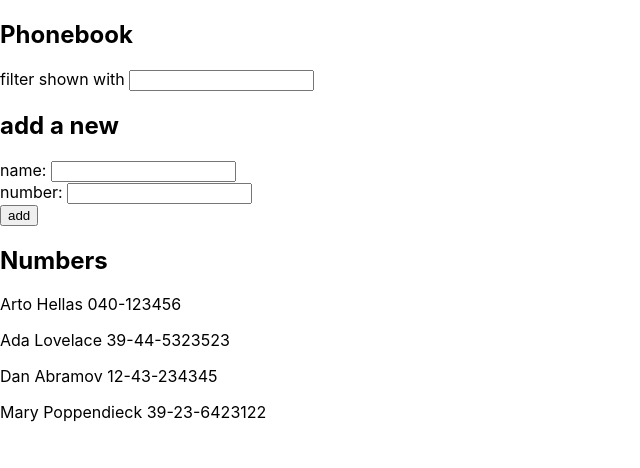
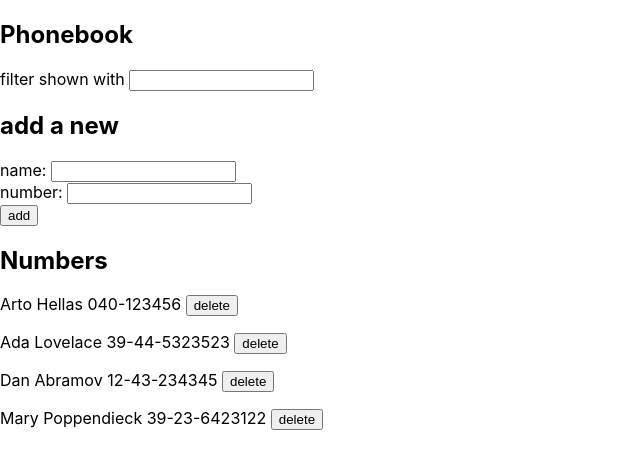
Before and after one commit to r-ilagan/fs-exercises-2020, a React (Create React App) app in the folder part2/phonebook/: page / in a window 1280 px wide. Shown: the top 468 px of the page, without its empty margins (0-640 px from the left). Built offline with nearby package versions, Linux system fonts and the light colour scheme; data requests are answered from the project's data file.

Commit message:
Finish 2.17-18

```diff
--- a/part2/phonebook/src/App.js
+++ b/part2/phonebook/src/App.js
@@ -1,5 +1,5 @@
 import React, { useState, useEffect } from 'react';
-import personServices from './services/personServices';
+import personService from './services/person';
 import Filter from './components/Filter';
 import PersonForm from './components/PersonForm';
 import Persons from './components/Persons';
@@ -11,7 +11,7 @@ const App = () => {
   const [filter, setFilter] = useState('');
 
   const hook = () => {
-    personServices.getAllPersons().then((people) => {
+    personService.getAllPersons().then((people) => {
       setPersons(people);
       console.log('people loaded', people.length, 'people');
     });
@@ -22,24 +22,42 @@ const App = () => {
   const addNewName = (event) => {
     event.preventDefault();
     let exists = false;
+    let id = 0;
+
     for (const person of persons) {
       if (person.name === newName) {
-        alert(`${newName} is already added to phonebook`);
+        id = person.id;
         exists = true;
       }
     }
+
     if (!exists) {
       const makePerson = {
         name: newName,
         number: newNumber,
         id: persons.length + 1,
       };
-
-      personServices.addNewPerson(makePerson).then((person) => {
+      personService.addNewPerson(makePerson).then((person) => {
         setPersons(persons.concat(person));
         setNewName('');
         setNewNumber('');
       });
+    } else {
+      if (
+        window.confirm(
+          `${newName} is already added to phonebook, replace the old number with a new one?`
+        )
+      ) {
+        const personToUpdate = persons.find((person) => person.id === id);
+        const changes = { ...personToUpdate, number: newNumber };
+        personService.changeNumber(id, changes).then((updatedPerson) => {
+          setPersons(
+            persons.map((contact) =>
+              contact.id !== id ? contact : updatedPerson
+            )
+          );
+        });
+      }
     }
   };
 
@@ -55,6 +73,15 @@ const App = () => {
     setFilter(event.target.value);
   };
 
+  const handleDelete = (id) => {
+    personService.removePerson(id);
+    setPersons(
+      persons.filter((person) => {
+        return person.id !== parseInt(id);
+      })
+    );
+  };
+
   return (
     <div>
       <h2>Phonebook</h2>
@@ -65,7 +92,7 @@ const App = () => {
         states={{ newName, newNumber }}
       />
       <h2>Numbers</h2>
-      <Persons filter={filter} persons={persons} />
+      <Persons filter={filter} persons={persons} handleDelete={handleDelete} />
     </div>
   );
 };
--- a/part2/phonebook/src/components/Persons.js
+++ b/part2/phonebook/src/components/Persons.js
@@ -1,13 +1,22 @@
 import React from 'react';
 
-const Persons = ({ filter, persons }) => {
+const Persons = ({ filter, persons, handleDelete }) => {
+  const confirmDelete = (name, id) => {
+    if (window.confirm(`Delete ${name}?`)) {
+      handleDelete(id);
+    }
+  };
+
   return (
     <div>
       {persons
         .filter((person) => person.name.toLowerCase().includes(filter))
         .map((person) => (
           <p key={person.name}>
-            {person.name} {person.number}
+            {person.name} {person.number}{' '}
+            <button onClick={() => confirmDelete(person.name, person.id)}>
+              delete
+            </button>
           </p>
         ))}
     </div>
--- a/part2/phonebook/src/services/personServices.js
+++ b/part2/phonebook/src/services/person.js
@@ -17,7 +17,18 @@ const addNewPerson = (makePerson) => {
   });
 };
 
+const removePerson = (id) => {
+  axios.delete(`${baseURL}/${id}`);
+};
+
+const changeNumber = (id, newNumber) => {
+  const request = axios.put(`${baseURL}/${id}`, newNumber);
+  return request.then((response) => response.data);
+};
+
 export default {
   getAllPersons,
   addNewPerson,
+  removePerson,
+  changeNumber,
 };
```
Also changed, not shown: part2/phonebook/db.json (line endings or trailing spaces).
